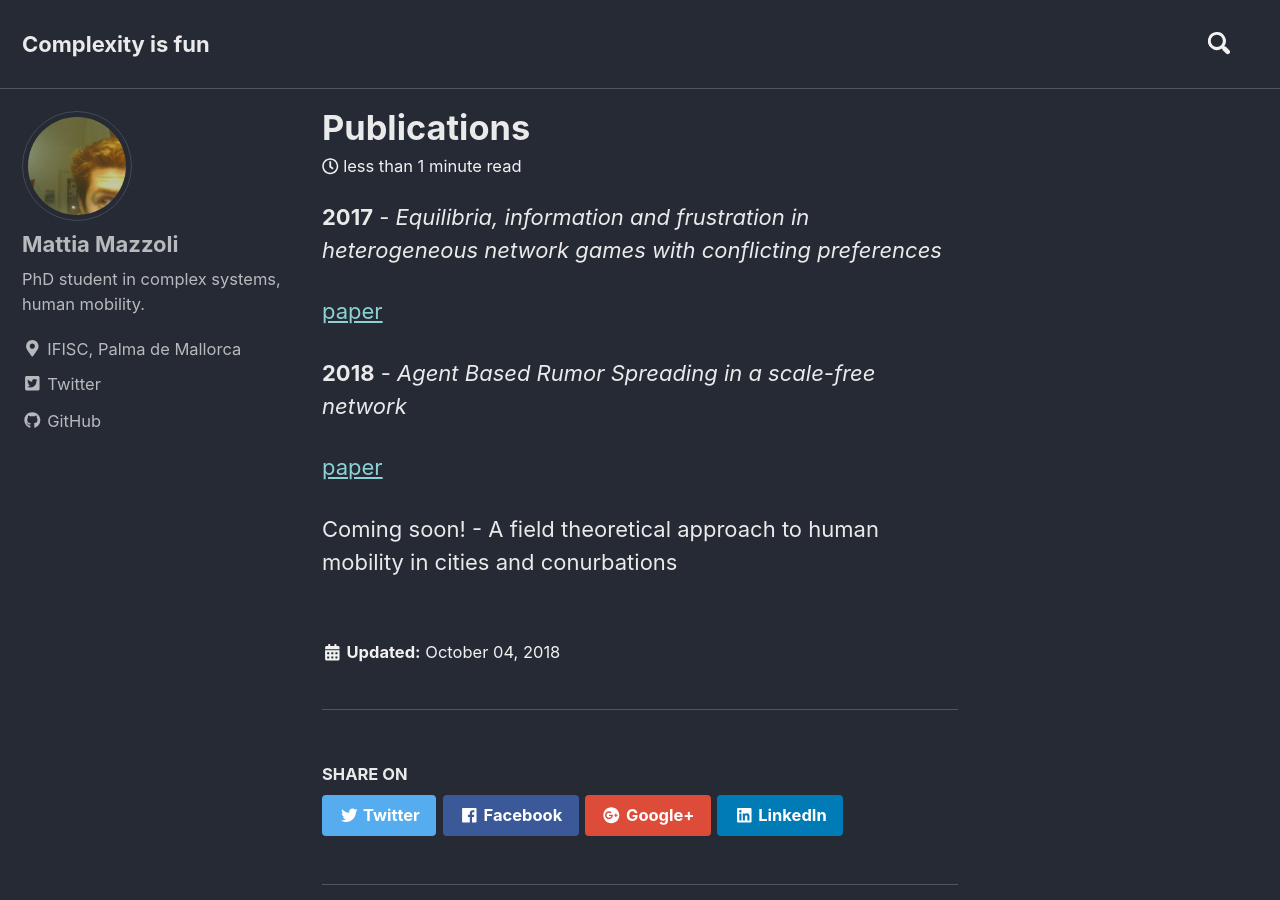
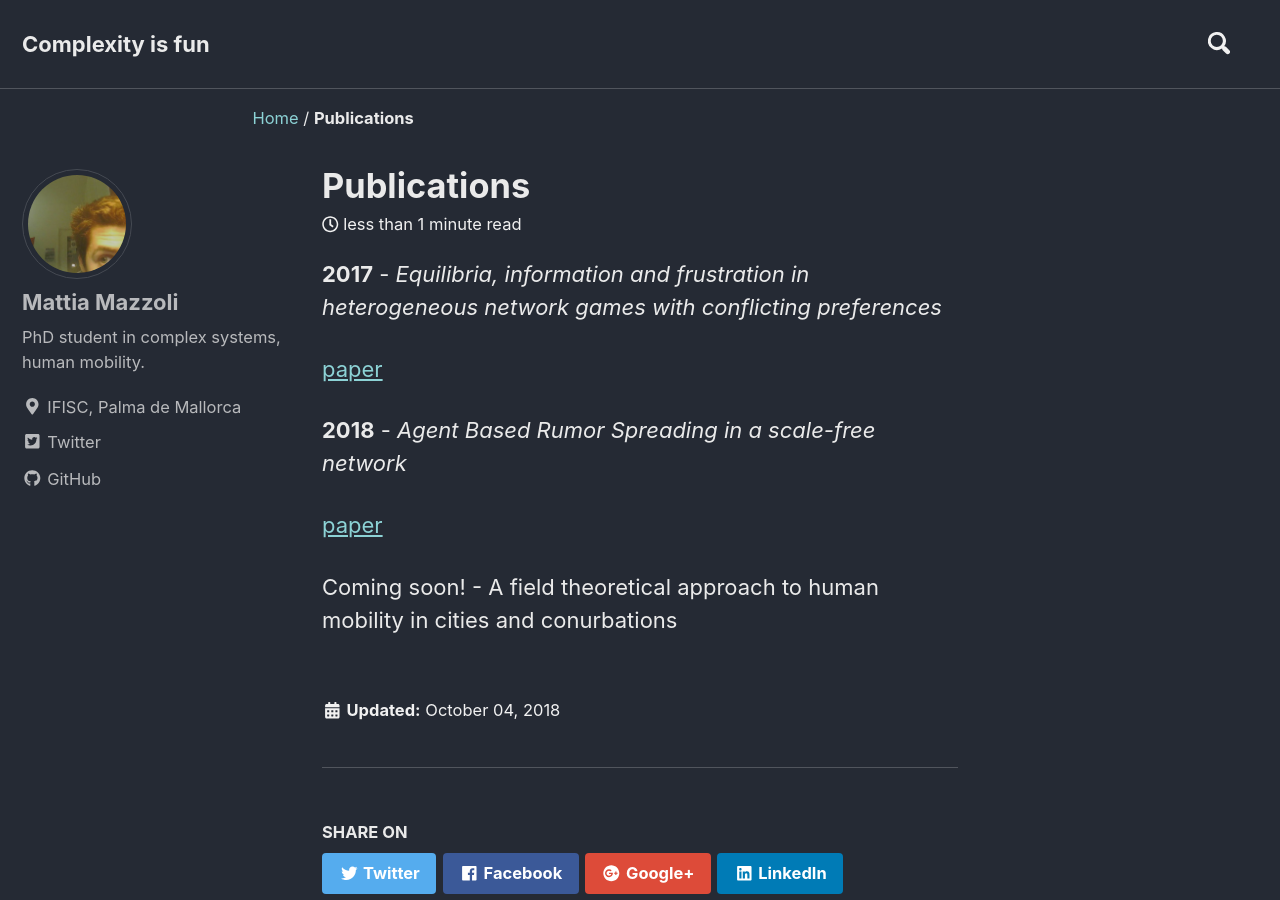
Before and after one commit to mattiamazzoli/mattiamazzoli.github.io, a Jekyll site: the page built from _posts/2018-10-04-Publications.md, in a window 1280 px wide and 900 px high. Built offline with Jekyll 4.4.1, drawn with Linux system fonts in a browser that asks for light colours; nearby versions of some CDN libraries.

Commit message:
Initial commit

```diff
--- a/_config.yml
+++ b/_config.yml
@@ -19,8 +19,7 @@ repository               : "mattiamazzoli/mattiamazzoli.github.io"
 locale                   : "en-US"
 title                    : "Complexity is fun"
 excerpt: "This post should [...]"
-teaser					 : /assets/images/teaser.jpg
-
+teaser					 : "/assets/images/teaser.jpg"
 
 title_separator          : "-"
 name                     : "Mattia Mazzoli"
@@ -30,7 +29,7 @@ baseurl                  : # the subpath of your site, e.g. "/blog"
 repository               : # GitHub username/repo-name e.g. "mmistakes/minimal-mistakes"
 
 
-# breadcrumbs            : true # true, false (default)
+breadcrumbs            : true # true, false (default)
 words_per_minute         : 200
 comments:
   provider               : # false (default), "disqus", "discourse", "facebook", "google-plus", "staticman", "staticman_v2" "custom"
```
